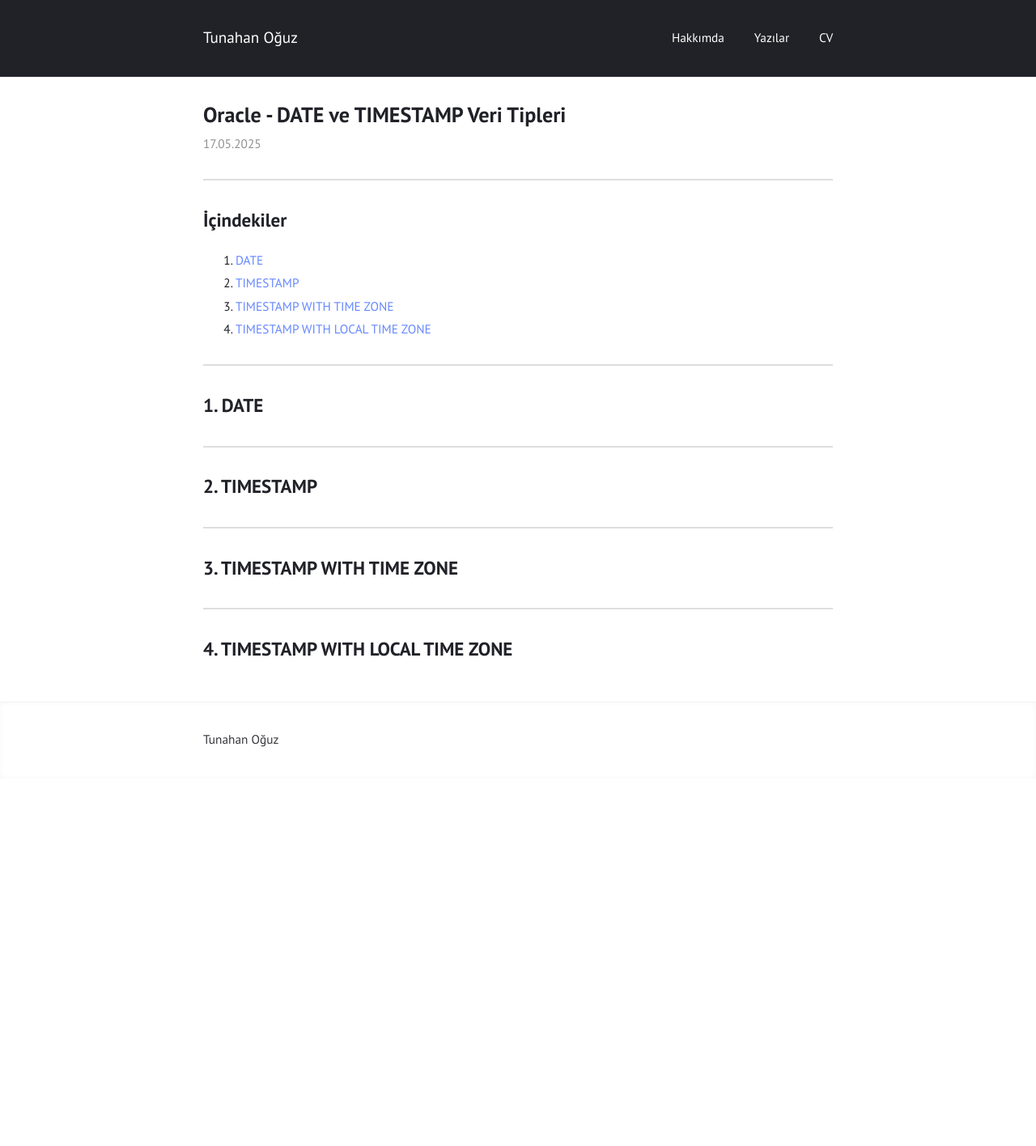
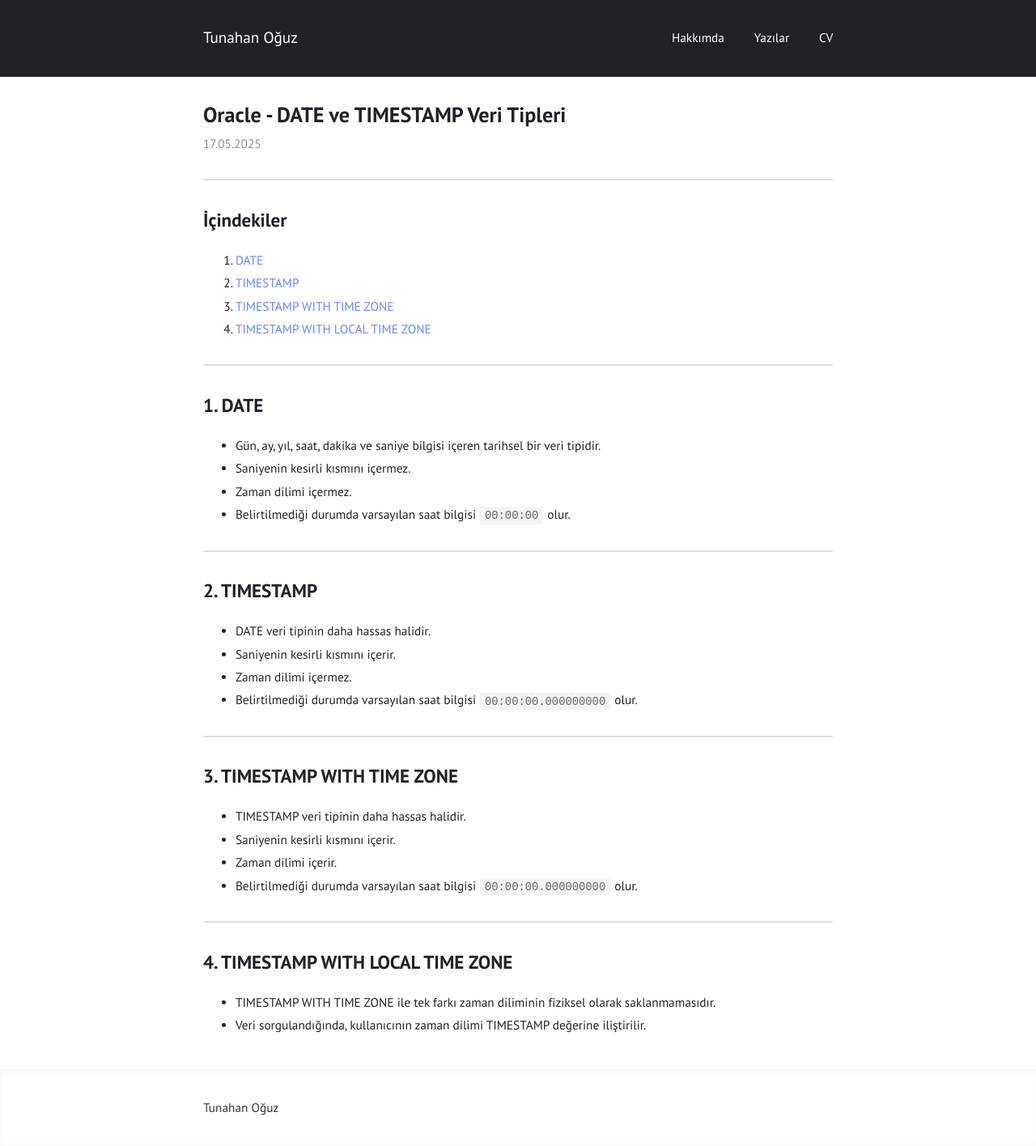
Before and after one commit to tunahanoguz/tunahanoguz.github.io, a Jekyll site: the page built from _posts/2025-05-17-oracle-DATE-ve-TIMESTAMP-veri-tipleri.md, in a window 1280 px wide. Shown: the whole page at 81% size. Built offline with Jekyll 4.4.1, drawn with Linux system fonts in a browser that asks for light colours; before the commit the page ends 962 px from its top, so only the background shows below that.

Commit message:
Update 2025-05-17-oracle-DATE-ve-TIMESTAMP-veri-tipleri.md

```diff
--- a/_posts/2025-05-17-oracle-DATE-ve-TIMESTAMP-veri-tipleri.md
+++ b/_posts/2025-05-17-oracle-DATE-ve-TIMESTAMP-veri-tipleri.md
@@ -16,14 +16,32 @@ categories: oracle
 
 ## 1. DATE {#date}
 
+- Gün, ay, yıl, saat, dakika ve saniye bilgisi içeren tarihsel bir veri tipidir.
+- Saniyenin kesirli kısmını içermez.
+- Zaman dilimi içermez.
+- Belirtilmediği durumda varsayılan saat bilgisi `00:00:00` olur.
+
 ---
 
 ## 2. TIMESTAMP {#timestamp}
+
+- DATE veri tipinin daha hassas halidir.
+- Saniyenin kesirli kısmını içerir.
+- Zaman dilimi içermez.
+- Belirtilmediği durumda varsayılan saat bilgisi `00:00:00.000000000` olur.
 
 ---
 
 ## 3. TIMESTAMP WITH TIME ZONE {#timestamp-with-time-zone}
 
+- TIMESTAMP veri tipinin daha hassas halidir.
+- Saniyenin kesirli kısmını içerir.
+- Zaman dilimi içerir.
+- Belirtilmediği durumda varsayılan saat bilgisi `00:00:00.000000000` olur.
+
 ---
 
 ## 4. TIMESTAMP WITH LOCAL TIME ZONE {#timestamp-with-local-time-zone}
+
+- TIMESTAMP WITH TIME ZONE ile tek farkı zaman diliminin fiziksel olarak saklanmamasıdır.
+- Veri sorgulandığında, kullanıcının zaman dilimi TIMESTAMP değerine iliştirilir.
```
